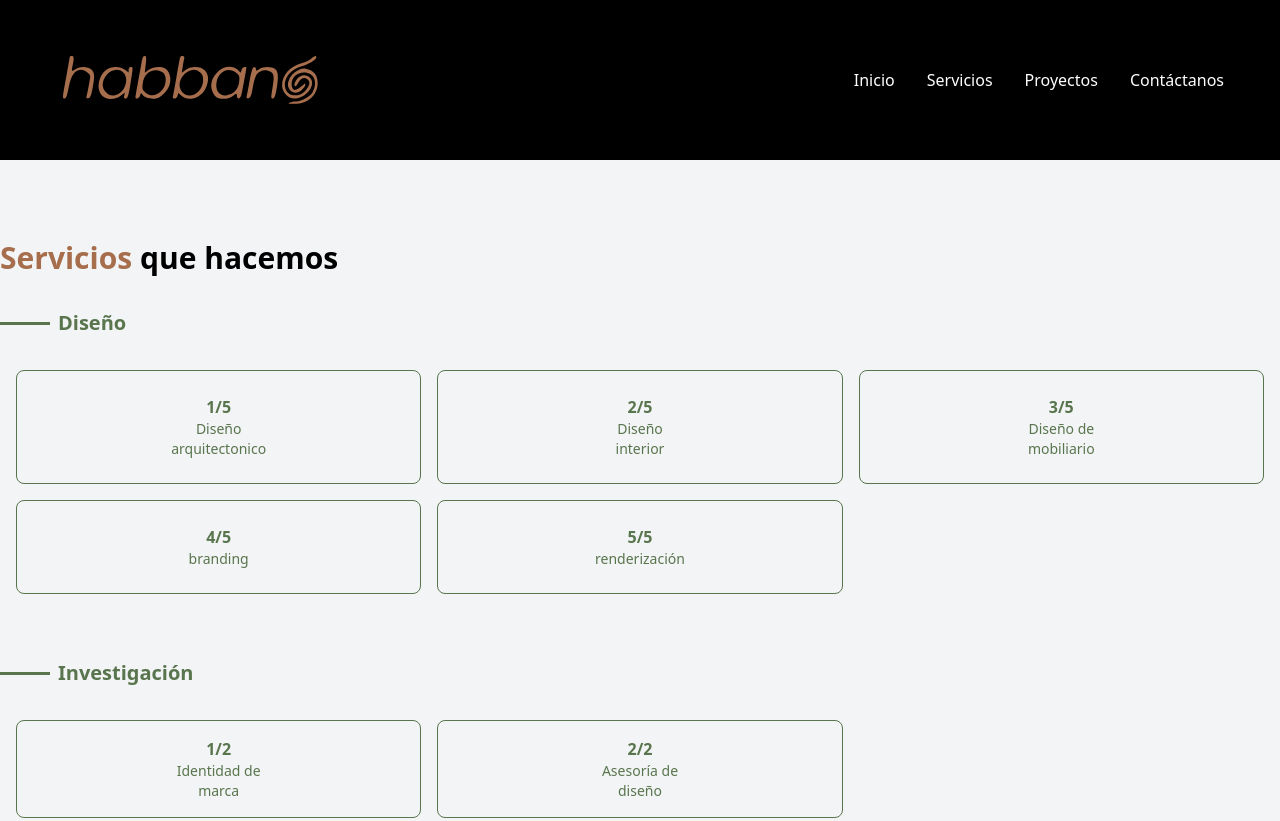
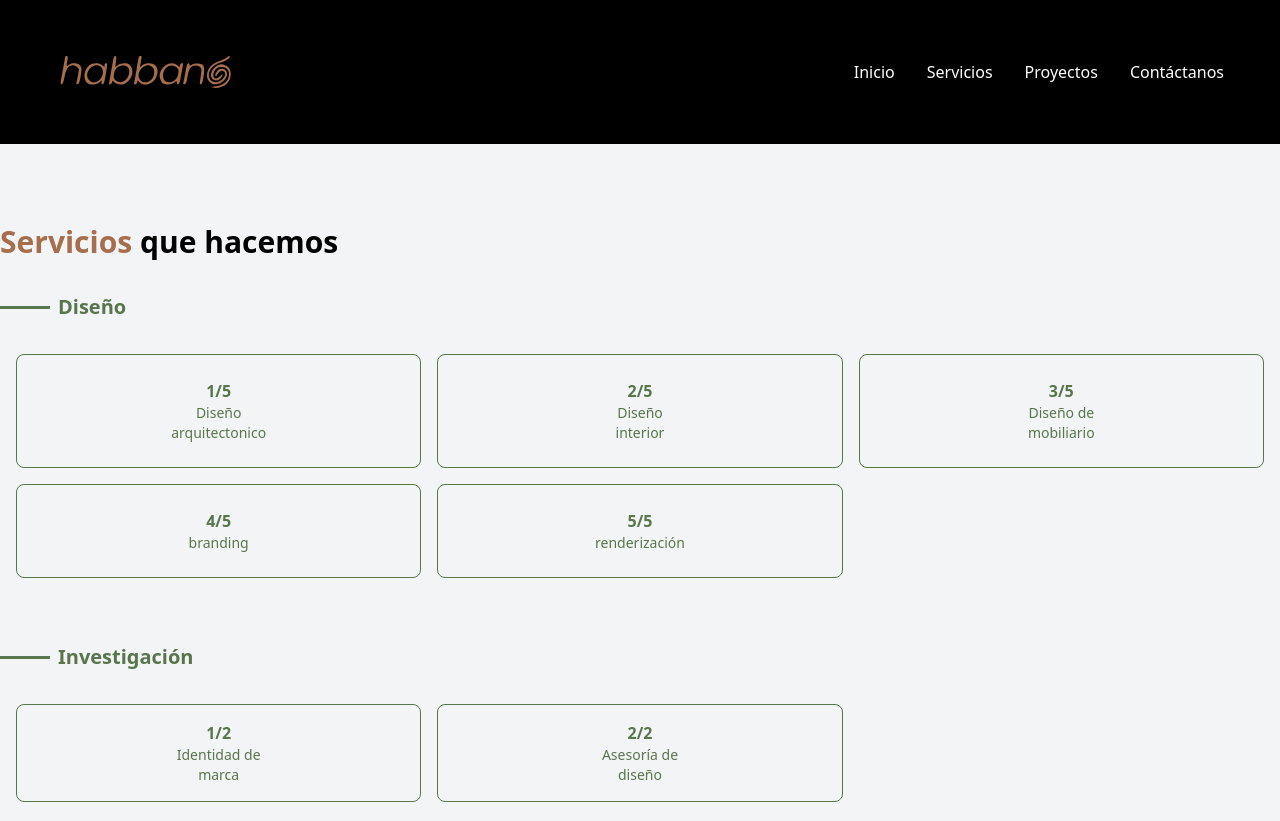
Before and after one commit to VladCode97/habbana-web, a plain HTML site: page services.html in a window 1280 px wide. Shown: the top 821 px of the page. Drawn offline with nearby package versions, Linux system fonts and the light colour scheme.

Commit message:
feat: new features

```diff
--- a/services.html
+++ b/services.html
@@ -84,7 +84,7 @@
     <nav class="bg-black text-white p-10">
         <div class="max-w-screen-xl flex flex-wrap items-center justify-between mx-auto p-4">
             <a href="#" class="flex items-center">
-                <img src="./public/images/logo.svg" class="h-12" alt="Logo">
+                <img src="./public/images/logo.svg" class="h-8" alt="Logo">
             </a>
             <button data-collapse-toggle="navbar-default" type="button" class="inline-flex items-center p-2 w-10 h-10 justify-center text-sm text-gray-500 rounded-lg md:hidden hover:bg-gray-100 focus:outline-none focus:ring-2 focus:ring-gray-200 dark:text-gray-400 dark:hover:bg-gray-700 dark:focus:ring-gray-600" aria-controls="navbar-default" aria-expanded="false" onclick="toggleMenu()">
                 <span class="sr-only">Open main menu</span>
```
